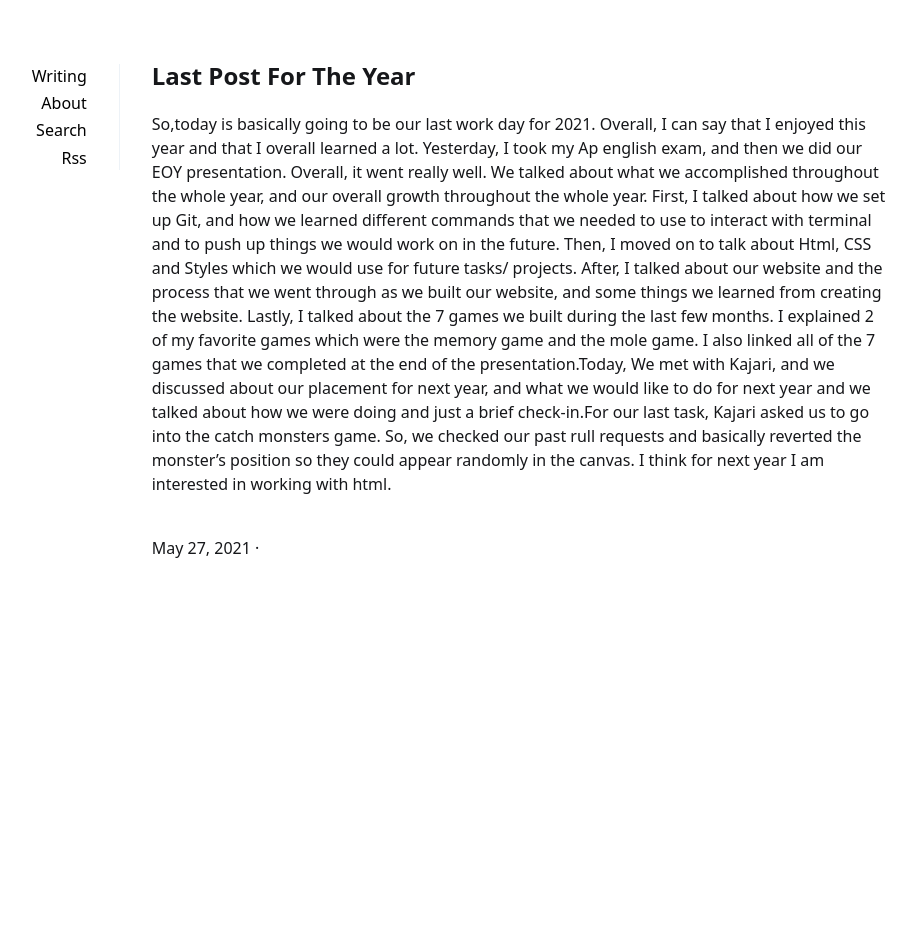
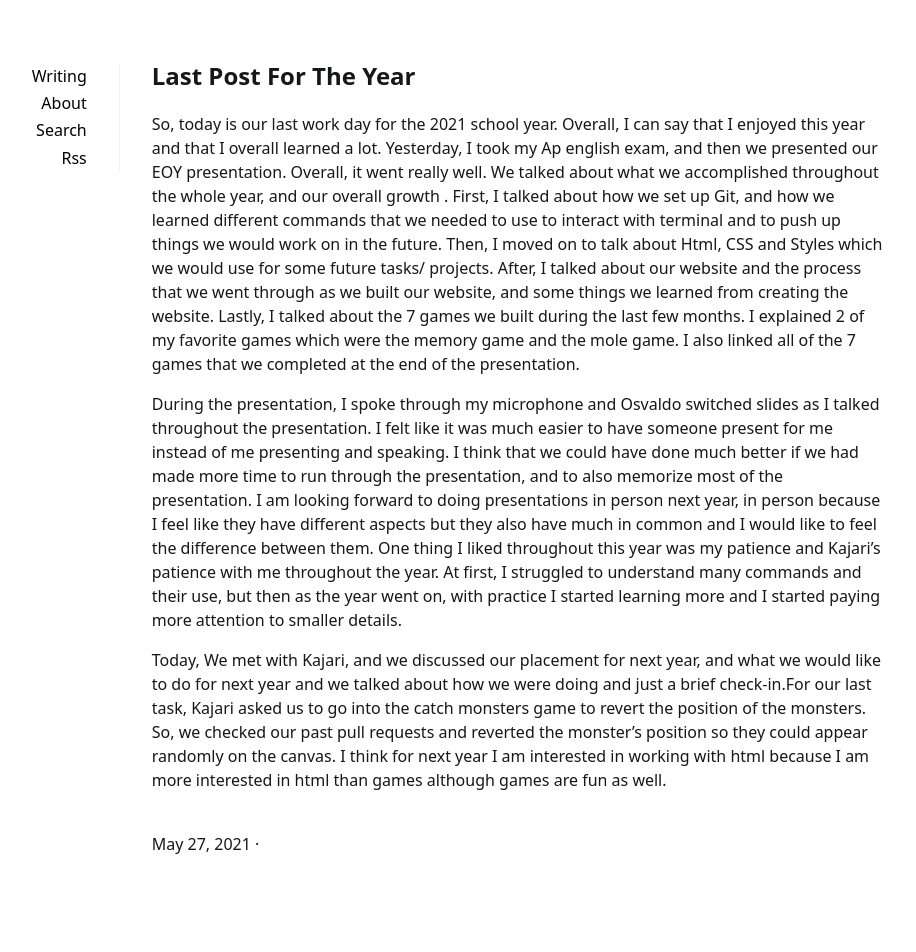
Before and after one commit to celestem406/celestem406.Github.io, a Jekyll site: the page built from _posts/2021-05-27-Last-Post-For-The-Year.md, in a window 1280 px wide. Shown: the whole page, without its empty margins (201-1117 px from the left). Built offline with Jekyll 4.4.1, drawn with Linux system fonts in a browser that asks for light colours; before the commit the page ends 900 px from its top, so only the background shows below that.

Commit message:
added paragraphs and added sentences

```diff
--- a/_posts/2021-05-27-Last-Post-For-The-Year.md
+++ b/_posts/2021-05-27-Last-Post-For-The-Year.md
@@ -5,4 +5,8 @@ description:
 summary:
 tags:
 ---
-So,today is basically going to be our last work day for 2021. Overall, I can say that I enjoyed this year and that I overall learned a lot. Yesterday, I took my Ap english exam, and then we did our EOY presentation. Overall, it went really well. We talked about what we accomplished throughout the whole year, and our overall growth throughout the whole year. First, I talked about how we set up Git, and how we learned different commands that we needed to use to interact with terminal and to push up things we would work on in the future. Then, I moved on to talk about Html, CSS and Styles which we would use for future tasks/ projects. After, I talked about our website and the process that we went through as we built our website, and some things we learned from creating the website. Lastly, I talked about the 7 games we built during the last few months. I explained 2 of my favorite games which were the memory game and the mole game. I also linked all of the 7 games that we completed at the end of the presentation.Today, We met with Kajari, and we discussed about our placement for next year, and what we would like to do for next year and we talked about how we were doing and just a brief check-in.For our last task, Kajari asked us to go into the catch monsters game. So, we checked our past rull requests and basically reverted the monster's position so they could appear randomly in the canvas. I think for next year I am interested in working with html.
+So, today is our last work day for the 2021 school year. Overall, I can say that I enjoyed this year and that I overall learned a lot. Yesterday, I took my Ap english exam, and then we presented our EOY presentation. Overall, it went really well. We talked about what we accomplished throughout the whole year, and our overall growth . First, I talked about how we set up Git, and how we learned different commands that we needed to use to interact with terminal and to push up things we would work on in the future. Then, I moved on to talk about Html, CSS and Styles which we would use for some future tasks/ projects. After, I talked about our website and the process that we went through as we built our website, and some things we learned from creating the website. Lastly, I talked about the 7 games we built during the last few months. I explained 2 of my favorite games which were the memory game and the mole game. I also linked all of the 7 games that we completed at the end of the presentation.
+
+During the presentation, I spoke through my microphone and Osvaldo switched slides as I talked throughout the presentation. I felt like it was much easier to have someone present for me instead of me presenting and speaking. I think that we could have done much better if we had made more time to run through the presentation, and to also memorize most of the presentation. I am looking forward to doing presentations in person next year, in person because I feel like they have different aspects but they also have much in common and I would like to feel the difference between them. One thing I liked throughout this year was my patience and Kajari's patience with me throughout the year. At first, I struggled to understand many commands and their use, but then as the year went on, with practice I started learning more and I started paying more attention to smaller details.
+
+Today, We met with Kajari, and we discussed our placement for next year, and what we would like to do for next year and we talked about how we were doing and just a brief check-in.For our last task, Kajari asked us to go into the catch monsters game to revert the position of the monsters. So, we checked our past pull requests and reverted the monster's position so they could appear randomly on the canvas. I think for next year I am interested in working with html because I am more interested in html than games although games are fun as well.
```
